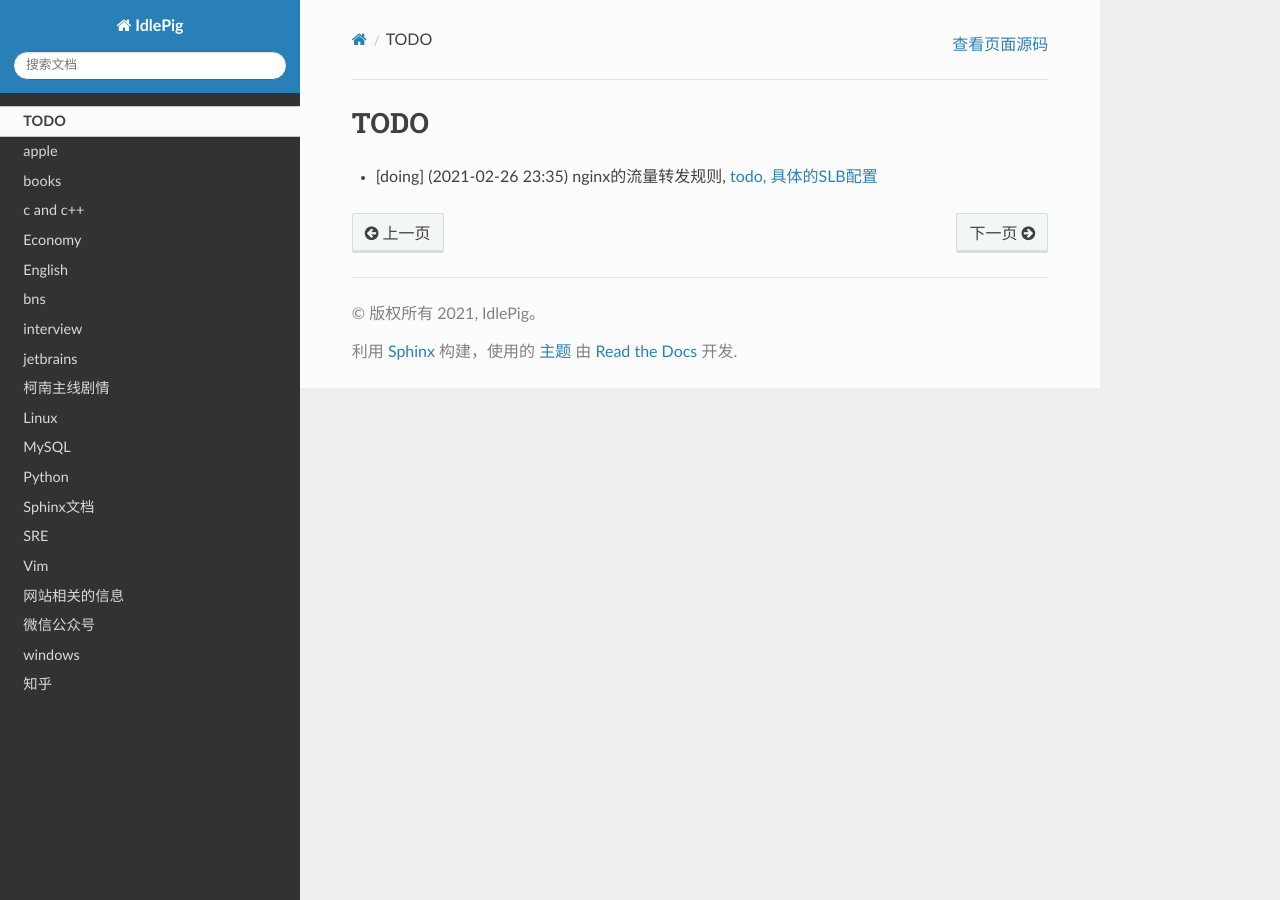
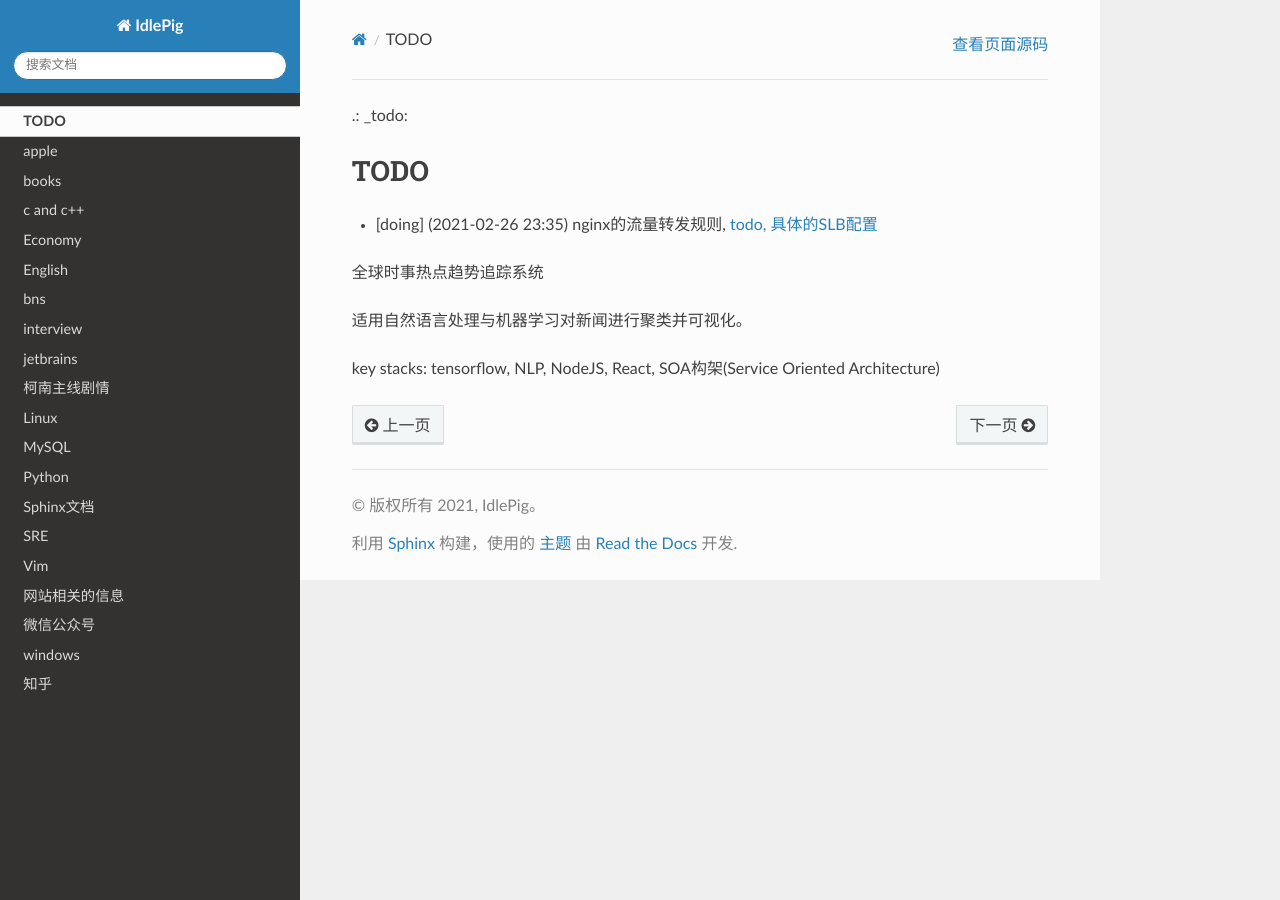
Before and after one commit to otfsenter/idlepig, a Sphinx documentation site: the page built from source/0-todo.rst, in a window 1280 px wide. Built offline with Sphinx 7.4.7 and the Read the Docs theme 2.0.0, drawn with Linux system fonts in a browser that asks for light colours.

Commit message:
update todo

```diff
--- a/source/0-todo.rst
+++ b/source/0-todo.rst
@@ -1,4 +1,4 @@
-.. _todo:
+.: _todo:
 
 *****
 TODO
@@ -6,3 +6,10 @@ TODO
 
 
 - [doing] (2021-02-26 23:35) nginx的流量转发规则,  :ref:`sre-structure-todo-slb-config`
+
+
+全球时事热点趋势追踪系统
+
+适用自然语言处理与机器学习对新闻进行聚类并可视化。
+
+key stacks: tensorflow, NLP, NodeJS, React, SOA构架(Service Oriented Architecture)
```
